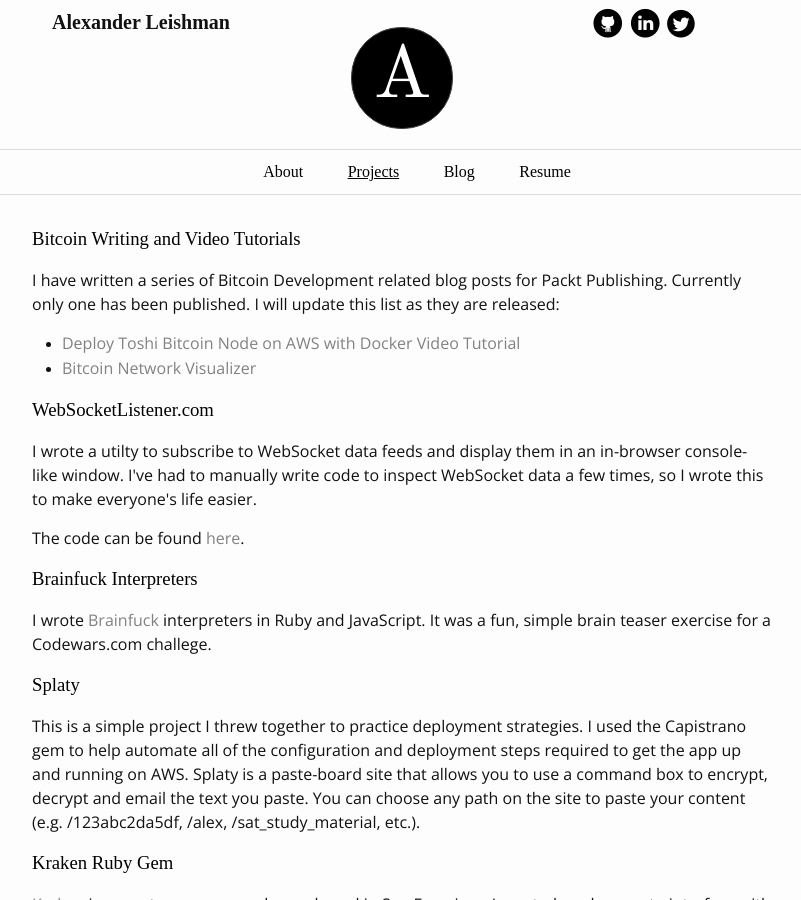
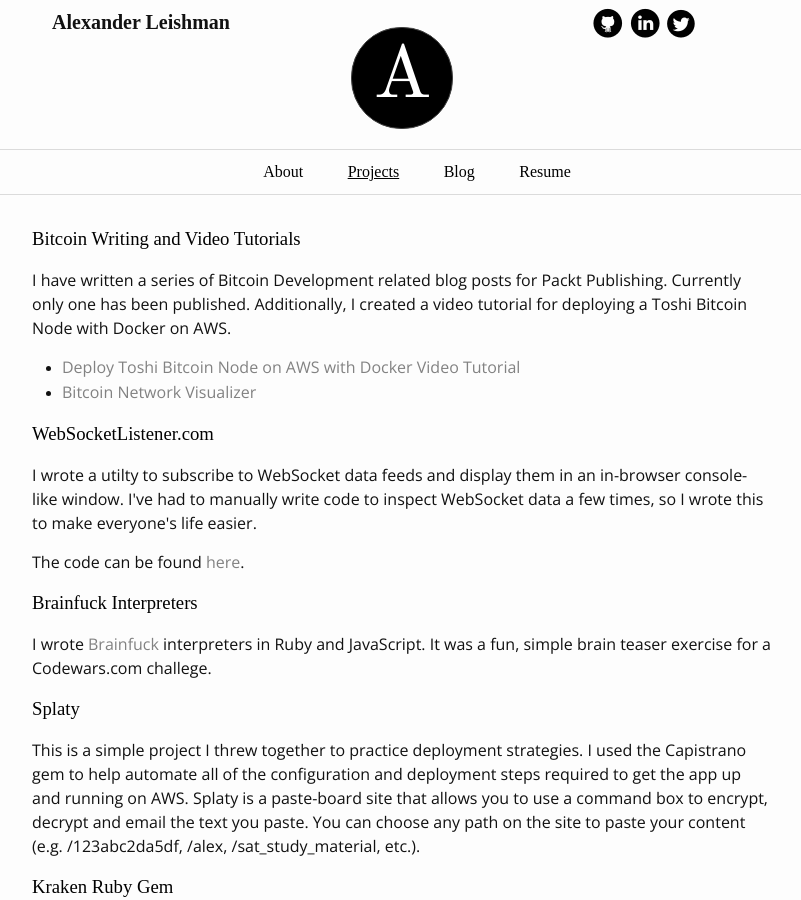
Before and after one commit to leishman/leishman.github.io, a Jekyll site: the page built from projects.html, in a window 1280 px wide and 900 px high. Shown: the whole window, without its empty margins (238-1039 px from the left). Built offline with Jekyll 4.4.1, drawn with Linux system fonts in a browser that asks for light colours.

Commit message:
update project descriptions

```diff
--- a/projects.html
+++ b/projects.html
@@ -9,7 +9,7 @@
       <h3 class="title-project">Bitcoin Writing and Video Tutorials</h3>
     </a>
     <p>
-      I have written a series of Bitcoin Development related blog posts for Packt Publishing. Currently only one has been published. I will update this list as they are released:
+      I have written a series of Bitcoin Development related blog posts for Packt Publishing. Currently only one has been published. Additionally, I created a video tutorial for deploying a Toshi Bitcoin Node with Docker on AWS.
       <ul>
         <li>
           <a href="https://www.youtube.com/watch?v=24U6xP70yhc" target="_newtab" class="link-project">
```
